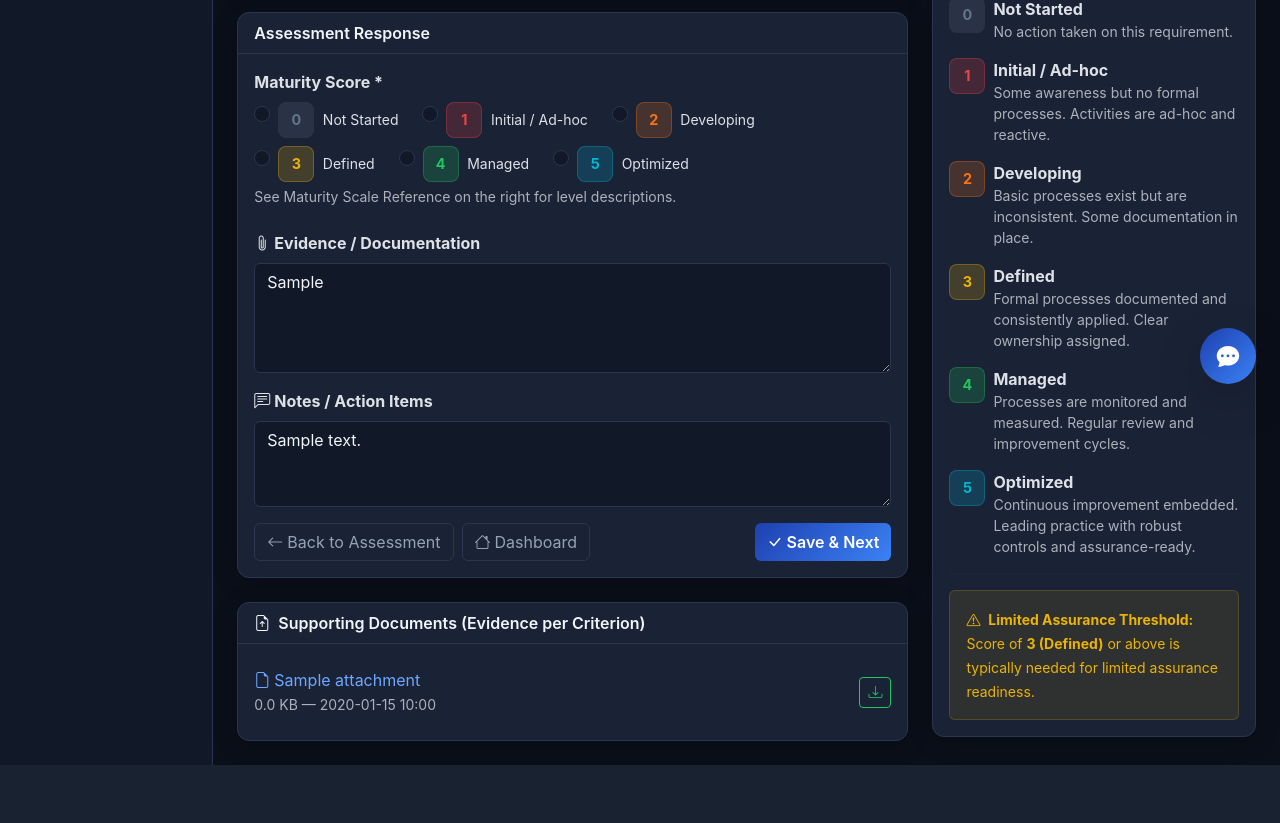
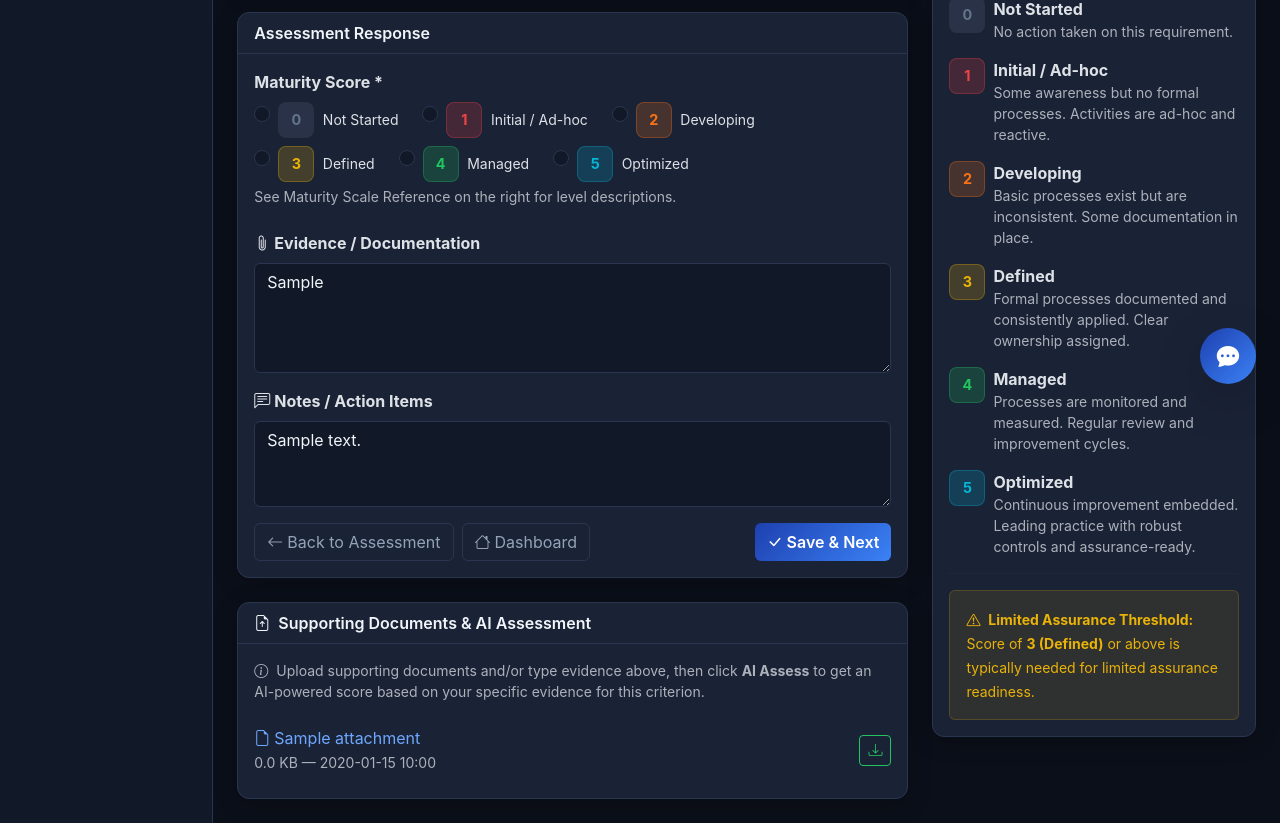
Before and after one commit to ariukab0103-tech/Ariuka, a Flask app: page /assessments/1/assess/1 in a window 1280 px wide. Shown: the part 392-1215 px from the top of the page. Before the commit the page ends 1157 px from the top, so only its background shows below. Run offline with Flask 3, Linux system fonts and the light colour scheme; a user stored in the database is signed in; tables that the repository leaves empty hold one stand-in row (values such as "Sample post"); some libraries are stand-ins or nearby versions.

Commit message:
Add per-criterion AI assessment with document-specific evidence
- New route: /<id>/ai-assess/<criterion_id> for single-criterion AI scoring
- Gathers evidence from: attached files + typed evidence + assessment-level docs
- AI analyzes evidence against specific criterion requirement and maturity scale
- Returns score, evidence summary, gaps, and action items
- Preserves user-typed evidence (prepends AI assessment, keeps original)
- Uses ThreadPoolExecutor + BaseException handling (same safety as consultant review)
- Button added to per-criterion assess page with loading spinner
- Falls back gracefully if no API key or API fails

https://claude.ai/code/session_01Wt7TLoc8snsE7W7mit7os7

````diff
--- a/app/assessment/routes.py
+++ b/app/assessment/routes.py
@@ -563,6 +563,152 @@ def delete_document(assessment_id, doc_id):
     db.session.commit()
     flash("Document deleted.", "success")
     return redirect(url_for("assessment.view", assessment_id=assessment_id))
+
+
+@assessment_bp.route("/<int:assessment_id>/ai-assess/<string:criterion_id>", methods=["POST"])
+@login_required
+def ai_assess_criterion(assessment_id, criterion_id):
+    """AI re-assess a single criterion using its attached docs + evidence text."""
+    assessment = db.session.get(Assessment, assessment_id)
+    denied = _require_access(assessment, "edit")
+    if denied:
+        return denied
+
+    response = Response.query.filter_by(
+        assessment_id=assessment_id, criterion_id=criterion_id
+    ).first()
+    if not response:
+        flash("Criterion not found.", "danger")
+        return redirect(url_for("assessment.view", assessment_id=assessment_id))
+
+    criterion = next((c for c in SSBJ_CRITERIA if c["id"] == criterion_id), None)
+    if not criterion:
+        flash("Unknown criterion.", "danger")
+        return redirect(url_for("assessment.view", assessment_id=assessment_id))
+
+    api_key = os.environ.get("ANTHROPIC_API_KEY", "")
+    if not api_key:
+        flash("AI assessment requires ANTHROPIC_API_KEY. Using keyword fallback is not supported for per-criterion assessment.", "warning")
+        return redirect(url_for("assessment.assess_criterion", assessment_id=assessment_id, criterion_id=criterion_id))
+
+    # Gather evidence: criterion attachments + evidence text + assessment-level docs
+    evidence_parts = []
+
+    # 1. User-typed evidence
+    if response.evidence:
+        evidence_parts.append(f"USER EVIDENCE:\n{response.evidence}")
+
+    # 2. Per-criterion attached files
+    from app.analyzer import extract_text_from_file
+    for att in response.attachments.all():
+        filepath = os.path.join(current_app.config["UPLOAD_FOLDER"], att.filename)
+        if os.path.exists(filepath):
+            text = extract_text_from_file(filepath)
+            if text:
+                evidence_parts.append(f"ATTACHED FILE ({att.original_name}):\n{text[:5000]}")
+
+    # 3. Assessment-level documents (for broader context)
+    for doc in assessment.documents.all():
+        if doc.extracted_text:
+            evidence_parts.append(f"ASSESSMENT DOC ({doc.original_name}):\n{doc.extracted_text[:3000]}")
+
+    combined_evidence = "\n\n---\n\n".join(evidence_parts)
+    if not combined_evidence.strip():
+        flash("No evidence found. Upload documents or type evidence in the documentation box first.", "warning")
+        return redirect(url_for("assessment.assess_criterion", assessment_id=assessment_id, criterion_id=criterion_id))
+
+    # Truncate to reasonable size
+    combined_evidence = combined_evidence[:12000]
+
+    try:
+        import anthropic
+        from concurrent.futures import ThreadPoolExecutor, TimeoutError as FuturesTimeout
+
+        system_prompt = f"""You are an SSBJ/ISSB sustainability auditor assessing ONE specific criterion.
+
+Criterion: {criterion['id']} — {criterion['category']}
+Pillar: {criterion['pillar']}
+Obligation: {criterion['obligation']}
+LA Scope: {criterion['la_scope']}
+
+REQUIREMENT:
+{criterion['requirement']}
+
+MINIMUM COMPLIANCE ACTION:
+{criterion.get('minimum_action', 'N/A')}
+
+MATURITY SCALE:
+0 = No evidence at all
+1 = Mentioned only, no formal processes
+2 = Basic/partial processes, inconsistent
+3 = Formal documented processes, consistently applied (LIMITED ASSURANCE THRESHOLD)
+4 = Monitored, measured, reviewed regularly
+5 = Continuous improvement, leading practice
+
+Be STRICT: Score 3+ requires formal documented processes, specific methodologies, named responsibilities, concrete data. Vague mentions = 1-2.
+
+Assess the provided evidence ONLY against this specific criterion. Return JSON:
+{{"score": 0-5, "evidence_summary": "What the evidence shows for this criterion", "gaps": "What is missing to reach score 3+", "action_items": "Specific next steps to improve"}}
+Return ONLY valid JSON."""
+
+        user_prompt = f"""EVIDENCE FOR {criterion['id']}:
+
+{combined_evidence}
+
+Assess this evidence against the criterion requirement. Be specific about what the evidence demonstrates and what's missing."""
+
+        def _call_api():
+            client = anthropic.Anthropic(api_key=api_key, timeout=60.0)
+            return client.messages.create(
+                model="claude-haiku-4-5-20251001",
+                max_tokens=1500,
+                system=system_prompt,
+                messages=[{"role": "user", "content": user_prompt}],
+            )
+
+        with ThreadPoolExecutor(max_workers=1) as executor:
+            future = executor.submit(_call_api)
+            api_response = future.result(timeout=60)
+
+        import json as _json
+        response_text = api_response.content[0].text.strip()
+        if response_text.startswith("```"):
+            import re
+            response_text = re.sub(r'^```(?:json)?\s*\n?', '', response_text)
+            response_text = re.sub(r'\n?```\s*$', '', response_text)
+
+        result = _json.loads(response_text)
+
+        new_score = int(result.get("score", 0))
+        evidence_summary = result.get("evidence_summary", "")
+        gaps = result.get("gaps", "")
+        action_items = result.get("action_items", "")
+
+        # Update response — prepend AI assessment, keep user evidence
+        old_evidence = response.evidence or ""
+        ai_section = f"[AI Assessment — {criterion_id}]\nScore: {new_score}/5\n{evidence_summary}"
+        if old_evidence and not old_evidence.startswith("[AI Assessment"):
+            response.evidence = f"{ai_section}\n\n--- User Evidence ---\n{old_evidence}"
+        else:
+            response.evidence = ai_section
+
+        response.score = new_score
+        response.notes = f"{gaps}\n\nAction Items:\n{action_items}" if gaps or action_items else response.notes
+
+        if assessment.status == "draft":
+            assessment.status = "in_progress"
+        db.session.commit()
+
+        flash(f"AI assessed {criterion_id}: Score {new_score}/5. Review and adjust if needed.", "success")
+
+    except FuturesTimeout:
+        flash("AI assessment timed out. Please try again.", "warning")
+    except BaseException as e:
+        import logging
+        logging.getLogger(__name__).warning(f"Per-criterion AI assess failed: {type(e).__name__}: {e}")
+        flash(f"AI assessment failed: {e}", "danger")
+
+    return redirect(url_for("assessment.assess_criterion", assessment_id=assessment_id, criterion_id=criterion_id))
 
 
 # =========================================================================
--- a/app/templates/assessment/assess.html
+++ b/app/templates/assessment/assess.html
@@ -177,12 +177,27 @@
             </div>
         </div>
 
-        <!-- File Upload Section -->
+        <!-- File Upload & AI Assess Section -->
         <div class="card mt-4" id="upload-section">
-            <div class="card-header">
-                <i class="bi bi-file-earmark-arrow-up me-2"></i>Supporting Documents (Evidence per Criterion)
+            <div class="card-header d-flex justify-content-between align-items-center">
+                <span><i class="bi bi-file-earmark-arrow-up me-2"></i>Supporting Documents & AI Assessment</span>
+                {% if assessment.status in ('draft', 'in_progress') %}
+                <form method="POST" action="{{ url_for('assessment.ai_assess_criterion', assessment_id=assessment.id, criterion_id=criterion.id) }}"
+                      class="d-inline" id="aiAssessForm">
+                    <button type="submit" class="btn btn-sm btn-primary" id="aiAssessBtn"
+                            onclick="this.disabled=true;this.innerHTML='<span class=\'spinner-border spinner-border-sm me-1\'></span>Analyzing...';this.form.submit();">
+                        <i class="bi bi-robot me-1"></i>AI Assess This Criterion
+                    </button>
+                </form>
+                {% endif %}
             </div>
             <div class="card-body">
+                <p class="text-muted small mb-3">
+                    <i class="bi bi-info-circle me-1"></i>
+                    Upload supporting documents and/or type evidence above, then click <strong>AI Assess</strong>
+                    to get an AI-powered score based on your specific evidence for this criterion.
+                </p>
+
                 {% if assessment.status in ('draft', 'in_progress') %}
                 <form method="POST" enctype="multipart/form-data"
                       action="{{ url_for('assessment.upload_file', assessment_id=assessment.id, criterion_id=criterion.id) }}">
@@ -230,7 +245,7 @@
                     {% endfor %}
                 </div>
                 {% else %}
-                <p class="text-muted mb-0"><small>No files uploaded yet.</small></p>
+                <p class="text-muted mb-0"><small>No files uploaded yet. Upload documents or type evidence above for AI assessment.</small></p>
                 {% endif %}
             </div>
         </div>
````
